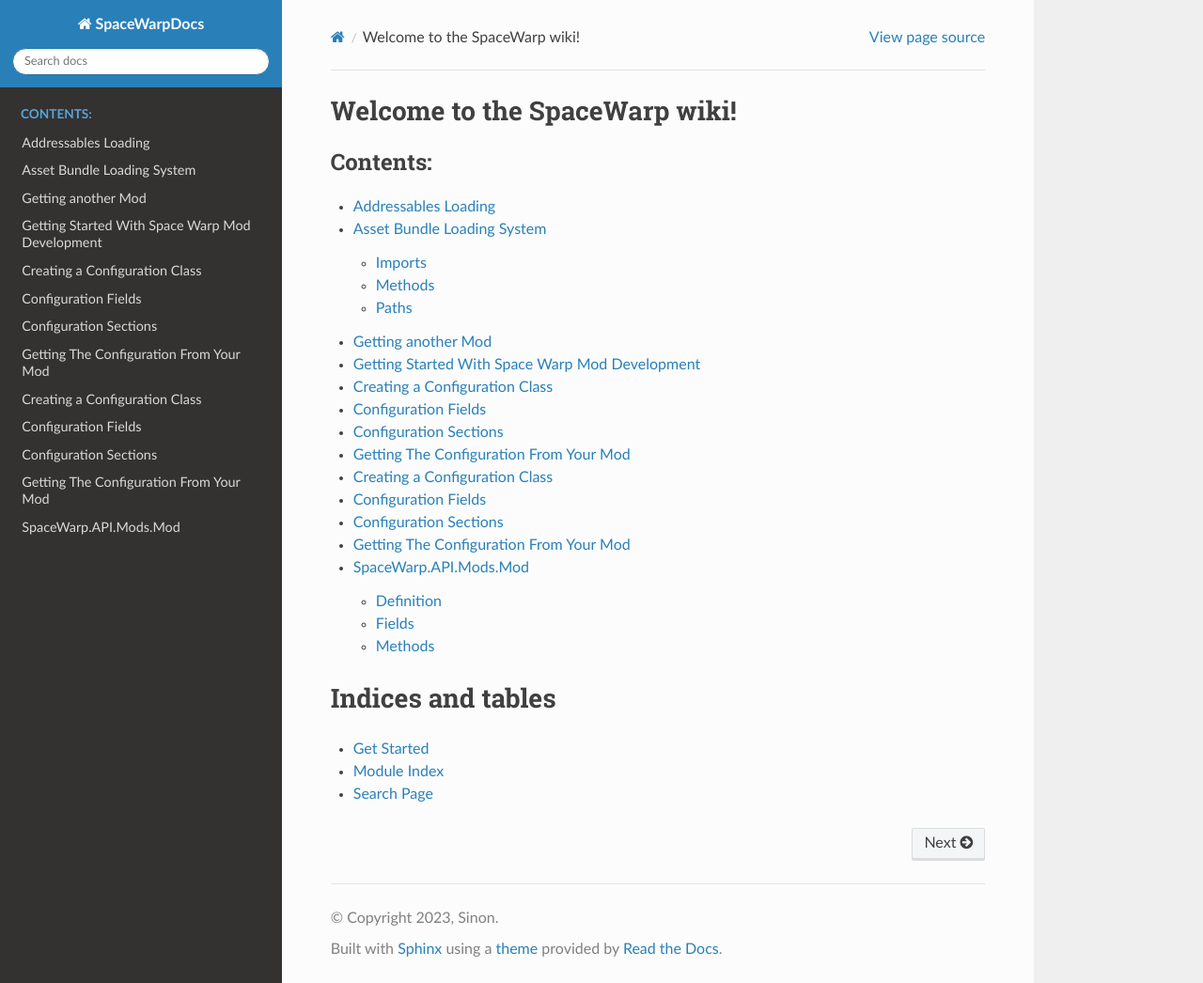
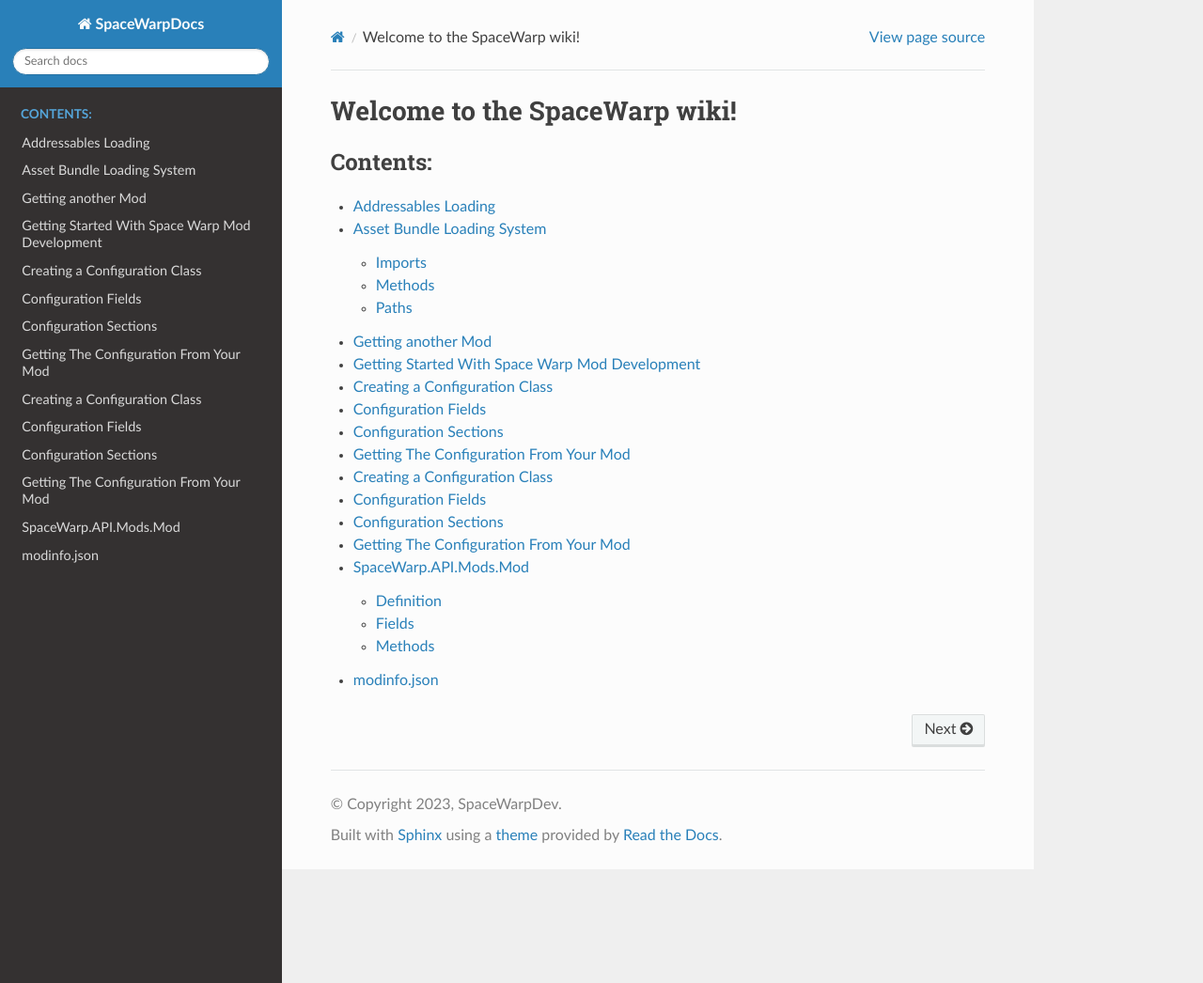
Before and after one commit to SpaceWarpDev/SpaceWarpDocs, a Sphinx documentation site: the page built from source/index.rst, in a window 1280 px wide and 1046 px high. Shown: the whole window at 94% size. Built offline with Sphinx 7.4.7 and the Read the Docs theme 2.0.0, drawn with Linux system fonts in a browser that asks for light colours.

Commit message:
fixed doc error, moved to path folder

```diff
--- a/source/conf.py
+++ b/source/conf.py
@@ -8,7 +8,7 @@
 import sphinx_rtd_theme
 
 project = 'SpaceWarpDocs'
-copyright = '2023, Sinon'
+copyright = '2023, SpaceWarpDev'
 author = 'Sinon'
 release = '0.0.0'
 
--- a/source/index.rst
+++ b/source/index.rst
@@ -5,18 +5,11 @@
    :maxdepth: 2
    :caption: Contents:
 
-   Addressables-Loading
-   Asset-Bundle-System
-   Getting-another-Mod
-   Getting-started-with-space-warp-mod-development
-   Mod-Configuration
-   Modding-Tutorial
-   SpaceWarp.API.Mods.Mod
-
-
-Indices and tables
-==================
-
-* :ref:`Get Started <genindex>`
-* :ref:`modindex`
-* :ref:`search`
+   pages/Addressables-Loading.rst
+   pages/Asset-Bundle-System.rst
+   pages/Getting-another-Mod.rst
+   pages/Getting-started-with-space-warp-mod-development.rst
+   pages/Mod-Configuration.rst
+   pages/Modding-Tutorial.rst
+   pages/SpaceWarp.API.Mods.Mod.rst
+   pages/modinfo.json.rst
--- a/source/modinfo.json.rst
+++ b/source/pages/modinfo.json.rst
@@ -1,3 +1,6 @@
+modinfo.json
+=========================================
+
 The modinfo.json file for a mod follows the following structure
 
 ::
```
Also changed, not shown: source/pages/Addressables-Loading.rst (renamed from source/Addressables-Loading.rst), source/pages/Asset-Bundle-System.rst (renamed from source/Asset-Bundle-System.rst), source/pages/Getting-another-Mod.rst (renamed from source/Getting-another-Mod.rst), source/pages/Getting-started-with-space-warp-mod-development.rst (renamed from source/Getting-started-with-space-warp-mod-development.rst), source/pages/Mod-Configuration.rst (renamed from source/Mod-Configuration.rst), source/pages/Modding-Tutorial.rst (renamed from source/Modding-Tutorial.rst), source/pages/SpaceWarp.API.Mods.Mod.rst (renamed from source/SpaceWarp.API.Mods.Mod.rst), 1 other file.
